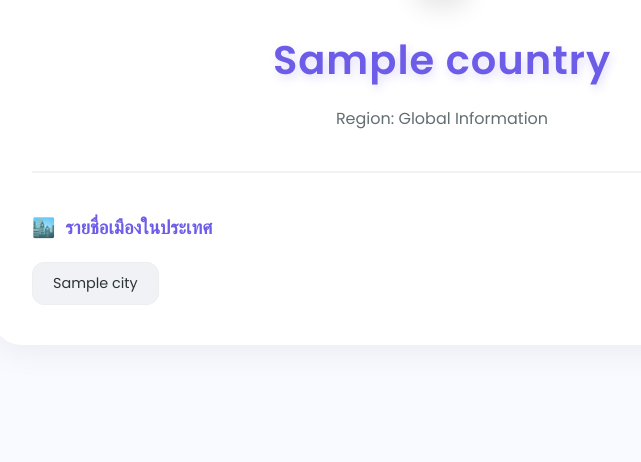
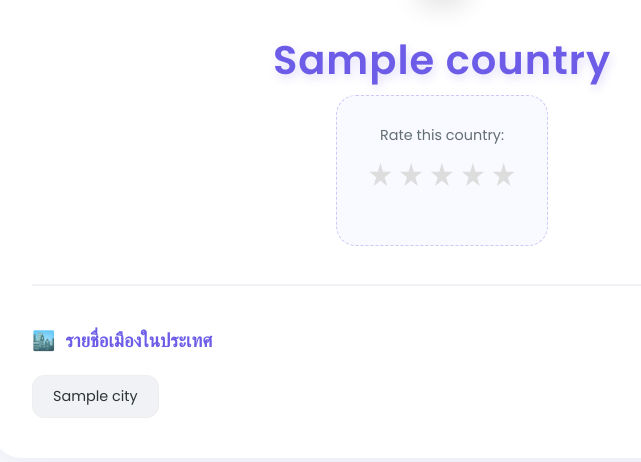
Before and after one commit to chatchananboonsong/website6810110055, a Flask app: template templates/detail.html in a window 1280 px wide. Shown: the part 222-684 px from the top of the page, without its empty margins (198-839 px from the left). Run offline with Flask 2, Linux system fonts and the light colour scheme; the template is opened without the code that fills it: most values are stand-ins (such as "Sample title", 1, 10 or a date in 2020).

Commit message:
update css

```diff
--- a/static/style.css
+++ b/static/style.css
@@ -145,3 +145,30 @@ h1 {
 .back-btn:hover .arrow {
     transform: translateX(-5px);
 }
+
+/* สไตล์สำหรับระบบดาว */
+.stars {
+    display: inline-flex;
+    flex-direction: row;
+    gap: 5px;
+    font-size: 2rem;
+    cursor: pointer;
+}
+
+.star {
+    color: #ddd;
+    transition: transform 0.2s ease, color 0.2s ease;
+}
+
+.star:hover {
+    transform: scale(1.2);
+}
+
+/* ปรับปรุงพื้นหลังหน้าจอให้เข้ากับระบบใหม่ */
+.rating-container {
+    background: #f9faff;
+    display: inline-block;
+    padding: 15px 30px;
+    border-radius: 20px;
+    border: 1px dashed #6c5ce750;
+}
--- a/templates/detail.html
+++ b/templates/detail.html
@@ -9,20 +9,29 @@
 </head>
 <body>
     <div style="max-width: 900px; margin: auto; padding: 20px;">
-
         <a href="/" class="back-btn">
             <span class="arrow">←</span> กลับสู่หน้าหลัก
         </a>
 
         <div style="background: var(--card-bg); padding: 40px; border-radius: 30px; box-shadow: 0 10px 30px rgba(0,0,0,0.05); text-align: center;">
-
             {% if country.flag_url %}
                 <img src="{{ country.flag_url }}" alt="flag"
                      style="max-width: 320px; border-radius: 20px; box-shadow: 0 8px 25px rgba(0,0,0,0.1); border: 5px solid #f9faff;">
             {% endif %}
 
-            <h1 style="margin-top: 30px; margin-bottom: 10px;">{{ country.country }}</h1>
-            <p style="color: var(--text-soft); margin-bottom: 40px;">Region: Global Information</p>
+            <h1 style="margin-top: 30px; margin-bottom: 5px;">{{ country.country }}</h1>
+
+            <div class="rating-container" style="margin-bottom: 30px;">
+                <p style="color: var(--text-soft); font-size: 0.9rem; margin-bottom: 5px;">Rate this country:</p>
+                <div class="stars" id="star-rating">
+                    <span class="star" data-value="1">★</span>
+                    <span class="star" data-value="2">★</span>
+                    <span class="star" data-value="3">★</span>
+                    <span class="star" data-value="4">★</span>
+                    <span class="star" data-value="5">★</span>
+                </div>
+                <p id="rating-status" style="font-size: 0.8rem; color: var(--secondary); margin-top: 5px; height: 1em;"></p>
+            </div>
 
             <hr style="border: 0; border-top: 2px solid #f1f2f6; margin-bottom: 40px;">
 
@@ -32,12 +41,55 @@
 
             <div style="display: flex; flex-wrap: wrap; gap: 12px; justify-content: flex-start;">
                 {% for city in country.cities %}
-                    <span style="background: #f1f2f6; color: var(--text-main); padding: 10px 20px; border-radius: 12px; font-size: 0.9rem; font-weight: 500; transition: 0.3s; border: 1px solid #eee;">
+                    <span style="background: #f1f2f6; color: var(--text-main); padding: 10px 20px; border-radius: 12px; font-size: 0.9rem; font-weight: 500; border: 1px solid #eee;">
                         {{ city }}
                     </span>
                 {% endfor %}
             </div>
         </div>
     </div>
+
+    <script>
+        const countryName = "{{ country.country }}";
+        const stars = document.querySelectorAll('.star');
+        const status = document.getElementById('rating-status');
+
+        // ดึงคะแนนที่เคยบันทึกไว้จาก LocalStorage
+        const savedRating = localStorage.getItem(`rating_${countryName}`);
+        if (savedRating) {
+            updateStars(savedRating);
+            status.innerText = "You rated this country!";
+        }
+
+        stars.forEach(star => {
+            star.addEventListener('click', () => {
+                const value = star.getAttribute('data-value');
+                localStorage.setItem(`rating_${countryName}`, value);
+                updateStars(value);
+                status.innerText = "Rating saved!";
+                setTimeout(() => { status.innerText = ""; }, 2000);
+            });
+
+            star.addEventListener('mouseover', () => {
+                const value = star.getAttribute('data-value');
+                highlightStars(value);
+            });
+
+            star.addEventListener('mouseout', () => {
+                const currentRating = localStorage.getItem(`rating_${countryName}`) || 0;
+                highlightStars(currentRating);
+            });
+        });
+
+        function highlightStars(value) {
+            stars.forEach(s => {
+                s.style.color = s.getAttribute('data-value') <= value ? '#f1c40f' : '#ddd';
+            });
+        }
+
+        function updateStars(value) {
+            highlightStars(value);
+        }
+    </script>
 </body>
 </html>
```
